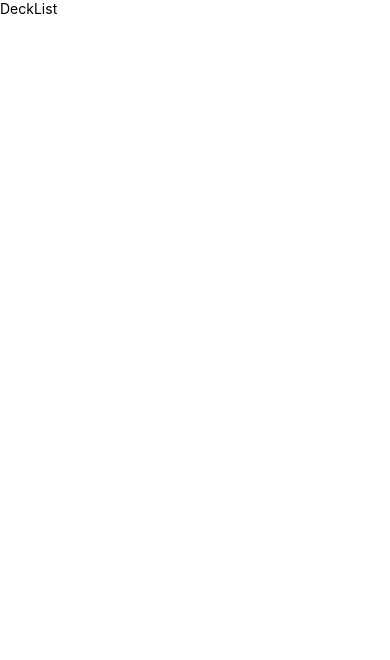
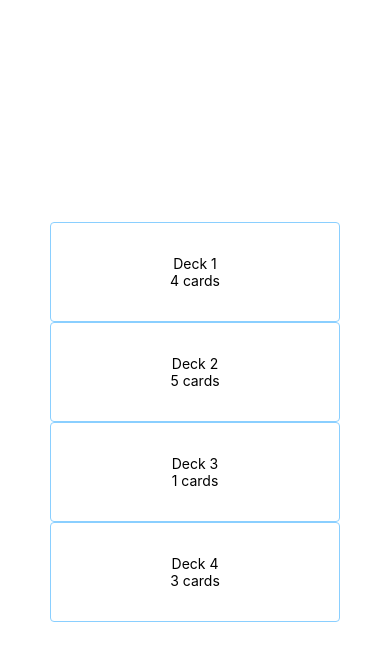
Before and after one commit to jansvigar/reactnd-project-flashcards, a React Native app: screen / in a window 390 px wide. Shown: the top 660 px of the page. Built offline with nearby package versions, Linux system fonts and the light colour scheme.

Commit message:
feat: add DeckList and Deck component

```diff
--- a/components/Deck.js
+++ b/components/Deck.js
@@ -1,15 +1,28 @@
 import React from 'react';
-import { View, Text } from 'react-native';
+import { View, Text, StyleSheet } from 'react-native';
 import PropTypes from 'prop-types';
+
+const Deck = ({ title, cardsCount }) => (
+  <View style={styles.container}>
+    <Text>{title}</Text>
+    <Text>{cardsCount} cards</Text>
+  </View>
+);
 
 Deck.propTypes = {
   title: PropTypes.string.isRequired,
+  cardsCount: PropTypes.number.isRequired,
 };
 
-const Deck = props => (
-  <View>
-    <Text>{props.title}</Text>
-  </View>
-);
+const styles = StyleSheet.create({
+  container: {
+    borderWidth: 0.5,
+    borderColor: '#8ACFFF',
+    borderRadius: 4,
+    height: 100,
+    justifyContent: 'center',
+    alignItems: 'center',
+  },
+});
 
 export default Deck;
--- a/components/DeckList.js
+++ b/components/DeckList.js
@@ -1,10 +1,23 @@
 import React from 'react';
-import { View, Text } from 'react-native';
+import { ScrollView, StyleSheet } from 'react-native';
+import Deck from './Deck';
 
 const DeckList = () => (
-  <View>
-    <Text>DeckList</Text>
-  </View>
+  <ScrollView contentContainerStyle={styles.container}>
+    <Deck title="Deck 1" cardsCount={4} />
+    <Deck title="Deck 2" cardsCount={5} />
+    <Deck title="Deck 3" cardsCount={1} />
+    <Deck title="Deck 4" cardsCount={3} />
+  </ScrollView>
 );
 
+const styles = StyleSheet.create({
+  container: {
+    flex: 1,
+    justifyContent: 'center',
+    marginLeft: 50,
+    marginRight: 50,
+  },
+});
+
 export default DeckList;
```
Also changed, not shown: 1 other file (tests, documents, lock files or other folders).
